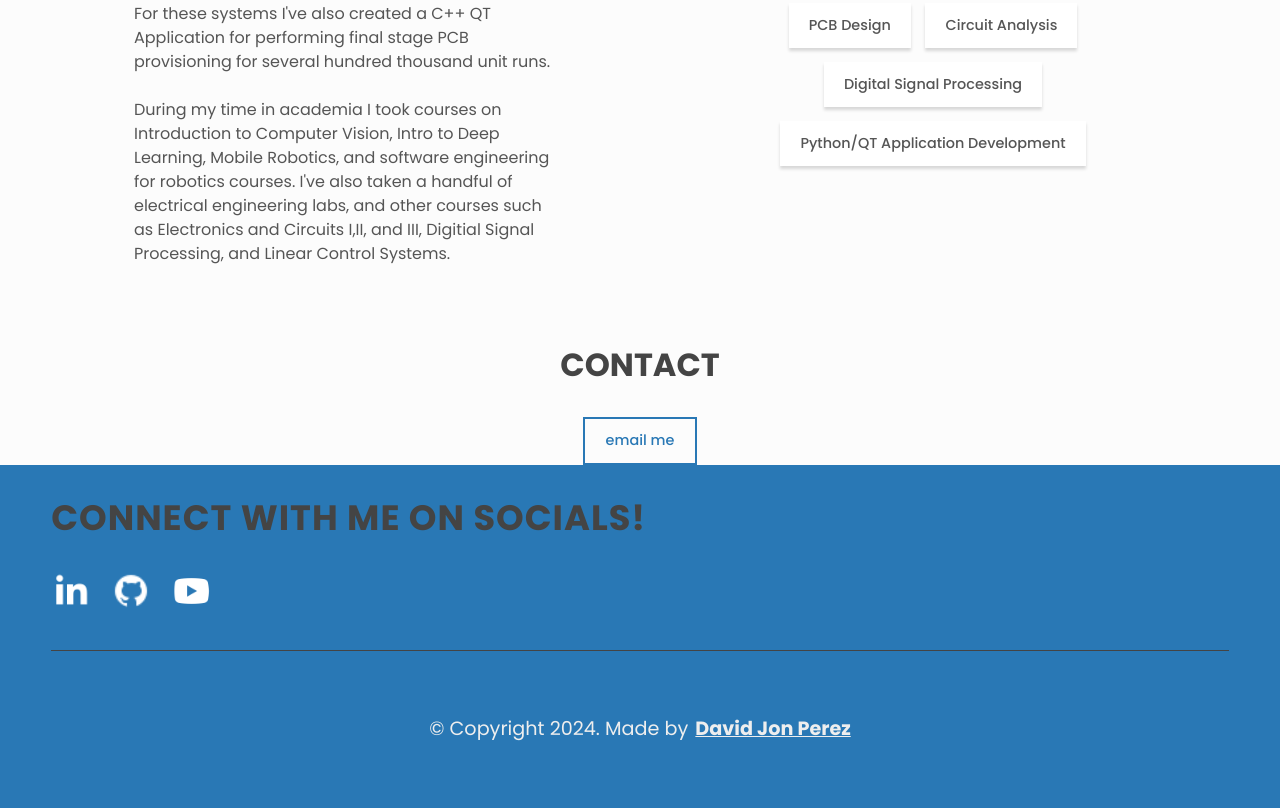
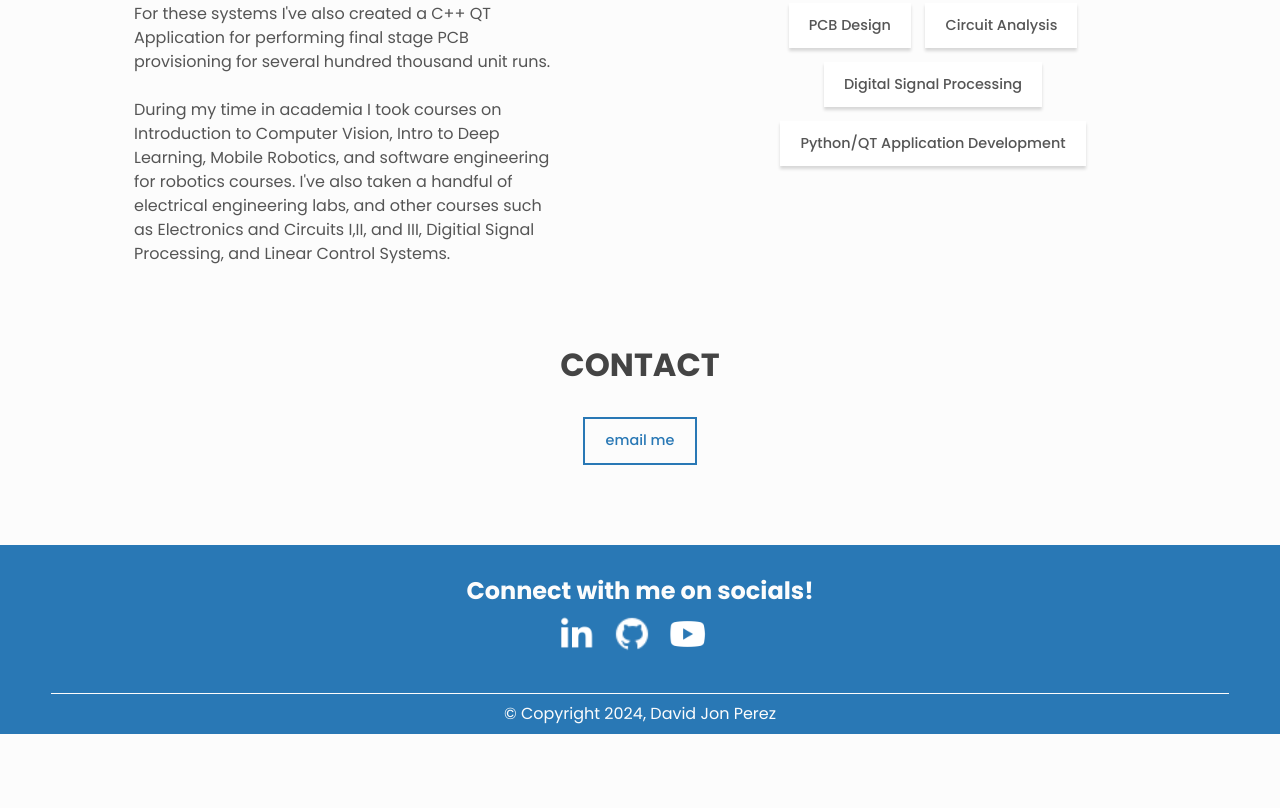
Before and after one commit to davidjperez00/personal_site_v2, a website: page cleanfolio-minimal-main/index.html in a window 1280 px wide. Shown: the part 1719-2527 px from the top of the page. After the commit the page ends 2453 px from the top, so only its background shows below. Drawn offline with Linux system fonts and the light colour scheme.

Commit message:
Fix footer styling

```diff
--- a/cleanfolio-minimal-main/index.html
+++ b/cleanfolio-minimal-main/index.html
@@ -269,9 +269,9 @@
       <div class="main-container">
         <div class="main-footer__upper">
           <div class="main-footer__row main-footer__row-1">
-            <h2 class="heading heading-sm main-footer__heading-sm">
-              <span>Connect with me on socials!</span>
-            </h2>
+            <!-- <h2 class="heading heading-sm main-footer__heading-sm"> -->
+              <h3 class="footer_title">Connect with me on socials!</h3>
+            <!-- </h2> -->
             <div class="main-footer__social-cont">
               <a target="_blank" rel="noreferrer" href="#">
                 <img
@@ -299,10 +299,7 @@
         </div>
 
         <div class="main-footer__lower">
-          &copy; Copyright 2024. Made by
-          <a rel="noreferrer" target="_blank" href="https://davidjonperez.com"
-            >David Jon Perez</a
-          >
+          &copy; Copyright 2024, David Jon Perez
         </div>
       </div>
     </footer>
--- a/cleanfolio-minimal-main/styles.css
+++ b/cleanfolio-minimal-main/styles.css
@@ -373,18 +373,6 @@ main {
   flex-direction: column;
 }
 
-/* .footer {
-  padding: 3em 0;
-  margin-top: 4em;
-  text-align: center;
-}
-
-.footer__link {
-  font-size: 0.9rem;
-  font-weight: 700;
-  color: #555;
-} */
-
 .scroll-top {
   display: none;
   position: fixed;
@@ -434,11 +422,6 @@ main {
     align-items: flex-start;
     margin-top: 2em;
   }
-
-  /* .footer {
-    padding: 2em;
-    margin-top: 3em;
-  } */
 
   .scroll-container {
     display: none;
@@ -568,9 +551,10 @@ main {
 
 .main-footer {
   background: #2978b5;
-  color: #fff; }
+  color: #fff;
+  margin-top: 5rem; }
   .main-footer__upper {
-    display: flex;
+    /* display: flex; */
     justify-content: space-between;
     padding: 2rem 0; }
     @media only screen and (max-width: 56.25em) {
@@ -580,26 +564,22 @@ main {
     @media only screen and (max-width: 37.5em) {
       .main-footer__upper {
         display: block; } }
-  .main-footer__row-1 {
-    order: 2; }
-    @media only screen and (max-width: 56.25em) {
-      .main-footer__row-1 {
-        margin-bottom: 5rem; } }
   .main-footer__row-2 {
     width: 40%;
-    order: 1;
     max-width: 50rem; }
     @media only screen and (max-width: 56.25em) {
       .main-footer__row-2 {
         width: 100%; } }
   .main-footer__short-desc {
-    margin-top: 2rem;
+    /* margin-top: 2rem; */
     color: #eee;
     font-size: 1.5rem;
     line-height: 1.7;
    }
   .main-footer__social-cont {
-    margin-top: 2rem;
+    margin-top: .5rem;
+    display: flex;
+    justify-content: center;
    }
   .main-footer__icon {
     margin-right: 1rem;
@@ -607,16 +587,21 @@ main {
     .main-footer__icon--mr-none {
       margin-right: 0; }
   .main-footer__lower {
-    padding: 4rem 0;
-    border-top: 1px solid #444;
-    color: #eee;
-    font-size: 1.2rem;
+    padding: .5rem 0;
+    border-top: 1px solid #FCFCFC;
+    color: #FCFCFC;
+    font-size: 1rem;
     text-align: left;
     text-align: center; }
     .main-footer__lower a {
       text-decoration: underline;
-      font-weight: bold;
       margin-left: 2px; }
     @media only screen and (max-width: 56.25em) {
       .main-footer__lower {
-        padding: 3.5rem 0; } }
+        padding: .4rem 0; } }
+
+
+.footer_title {
+  color: #FCFCFC;
+  text-align: center;
+}
```
